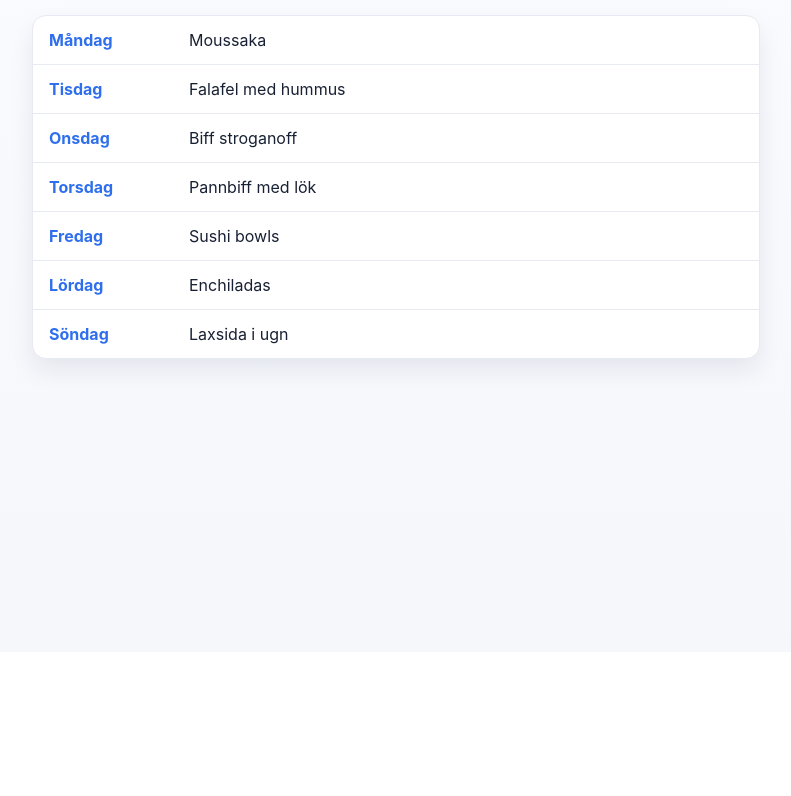
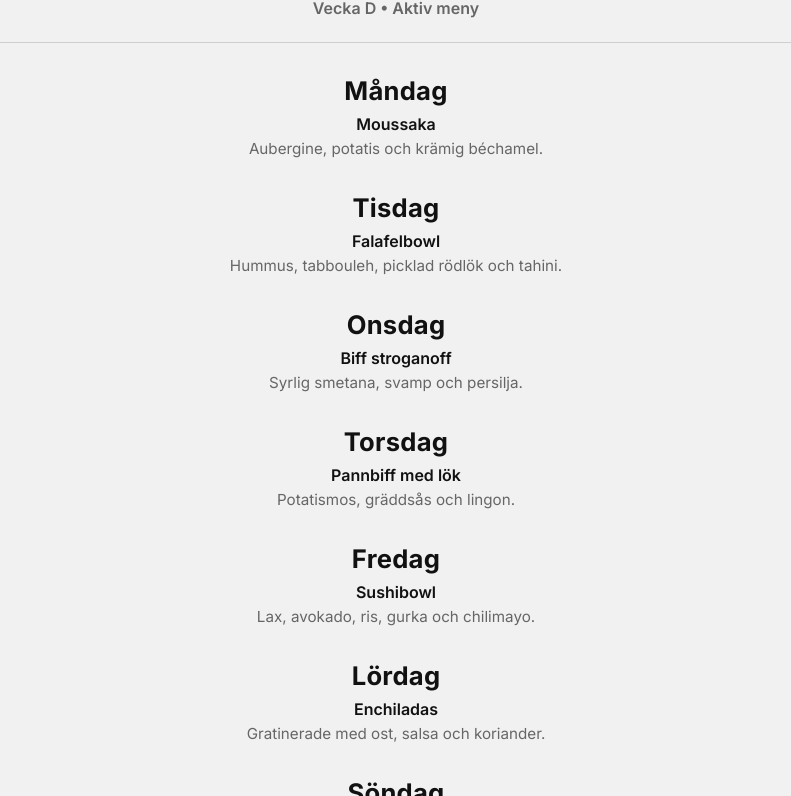
Before and after one commit to hollow-routine/weekly-menu-ipad, a plain HTML site: page index.html in a window 1280 px wide. Shown: the part 148-944 px from the top of the page, without its empty margins (244-1035 px from the left). Before the commit the page ends 800 px from the top, so only its background shows below. Drawn offline with Linux system fonts and the light colour scheme.

Commit message:
Redesign weekly menu layout with cleaner typography and dish descriptions

```diff
--- a/index.html
+++ b/index.html
@@ -4,17 +4,23 @@
     <meta charset="UTF-8" />
     <meta name="viewport" content="width=device-width, initial-scale=1.0" />
     <title>Veckomeny</title>
+    <link rel="preconnect" href="https://fonts.googleapis.com" />
+    <link rel="preconnect" href="https://fonts.gstatic.com" crossorigin />
+    <link
+      href="https://fonts.googleapis.com/css2?family=Inter:wght@400;500;600;700;800&display=swap"
+      rel="stylesheet"
+    />
     <link rel="stylesheet" href="styles.css" />
   </head>
   <body>
-    <main class="container">
-      <header class="top">
-        <div class="logo" aria-label="Logga">🍽️ Matplanen</div>
-        <h1 id="weekTitle">Vecka</h1>
-        <p class="sub">Automatisk rotation varje söndag (4 veckor på repeat)</p>
+    <main class="page">
+      <header class="hero">
+        <div class="hero-mark">🍅 🥑 🍋</div>
+        <h1>VECKOMENY</h1>
+        <p id="weekTitle" class="week-title">Vecka A</p>
       </header>
 
-      <section class="menu-card" aria-live="polite">
+      <section class="menu-wrap" aria-live="polite">
         <ul id="menuList" class="menu-list"></ul>
       </section>
     </main>
--- a/script.js
+++ b/script.js
@@ -1,61 +1,59 @@
-// Referenssöndag för rotationsstart (ändra vid behov)
-// Rotationen byter vecka varje söndag 00:00 lokal tid.
 const CYCLE_START_SUNDAY = new Date("2026-01-04T00:00:00");
 
 const weeklyMenus = [
   {
     weekName: "Vecka A",
     days: [
-      { day: "Måndag", dish: "Kycklinggryta med ris" },
-      { day: "Tisdag", dish: "Ugnslax med dillpotatis" },
-      { day: "Onsdag", dish: "Vegetarisk lasagne" },
-      { day: "Torsdag", dish: "Köttbullar med mos" },
-      { day: "Fredag", dish: "Taco-buffé" },
-      { day: "Lördag", dish: "Pasta carbonara" },
-      { day: "Söndag", dish: "Söndagsstek med rotsaker" }
+      { day: "Måndag", dish: "Krämig butternutsoppa", desc: "Rostad pumpa, lätt chili och citronyoghurt." },
+      { day: "Tisdag", dish: "Chevré- och tomatpaj", desc: "Serveras med honungsdressad grönsallad." },
+      { day: "Onsdag", dish: "Bönbiffar med rostad potatis", desc: "Svarta bönor, vitlök, örter och kall yoghurtsås." },
+      { day: "Torsdag", dish: "Ugnsbakad lax", desc: "Dillpotatis, citron och smörslungade ärtor." },
+      { day: "Fredag", dish: "Blomkålsrisotto", desc: "Parmesan, svamp och krispig grönkålstopping." },
+      { day: "Lördag", dish: "Kycklingwok med nudlar", desc: "Ingefära, soja, lime och sesamfrön." },
+      { day: "Söndag", dish: "Söndagsstek på högrev", desc: "Rotsaker i ugn och rödvinssky." }
     ]
   },
   {
     weekName: "Vecka B",
     days: [
-      { day: "Måndag", dish: "Chili sin carne med ris" },
-      { day: "Tisdag", dish: "Fiskgratäng med citron" },
-      { day: "Onsdag", dish: "Kycklingwok med nudlar" },
-      { day: "Torsdag", dish: "Ärtsoppa & pannkakor" },
-      { day: "Fredag", dish: "Hemgjord pizza" },
-      { day: "Lördag", dish: "Pulled pork-burgare" },
-      { day: "Söndag", dish: "Lammfärsbiffar med tzatziki" }
+      { day: "Måndag", dish: "Chili sin carne", desc: "Serveras med ris, koriander och lime." },
+      { day: "Tisdag", dish: "Fiskgratäng med räkor", desc: "Vitvinssås, dill och potatismos." },
+      { day: "Onsdag", dish: "Vegetarisk lasagne", desc: "Grillad zucchini, tomatsås och mozzarella." },
+      { day: "Torsdag", dish: "Ärtsoppa och pannkakor", desc: "Klassisk torsdag med sylt och grädde." },
+      { day: "Fredag", dish: "Hemgjord pizza", desc: "Två toppings: margherita och svamp/truffel." },
+      { day: "Lördag", dish: "Pulled pork-burgare", desc: "Coleslaw, picklad lök och rostad potatis." },
+      { day: "Söndag", dish: "Lammfärsbiffar", desc: "Serveras med bulgur, mynta och tzatziki." }
     ]
   },
   {
     weekName: "Vecka C",
     days: [
-      { day: "Måndag", dish: "Torsk med äggsås" },
-      { day: "Tisdag", dish: "Linsgryta med naan" },
-      { day: "Onsdag", dish: "Kebabgryta med bulgur" },
-      { day: "Torsdag", dish: "Korv stroganoff" },
-      { day: "Fredag", dish: "Tacopaj med sallad" },
-      { day: "Lördag", dish: "Risotto med svamp" },
-      { day: "Söndag", dish: "Helstekt kyckling" }
+      { day: "Måndag", dish: "Torsk med äggsås", desc: "Kokt potatis, ärtor och brynt smör." },
+      { day: "Tisdag", dish: "Linsgryta med naan", desc: "Röd curry, kokosmjölk och koriander." },
+      { day: "Onsdag", dish: "Kebabgryta", desc: "Mild tomatsås med paprika och bulgur." },
+      { day: "Torsdag", dish: "Korv stroganoff", desc: "Serveras med ris och saltgurka." },
+      { day: "Fredag", dish: "Tacopaj", desc: "Blandfärs, majs, ost och krispig sallad." },
+      { day: "Lördag", dish: "Svamprisotto", desc: "Karljohan, parmesan och citronzest." },
+      { day: "Söndag", dish: "Helstekt kyckling", desc: "Rostad potatis, sky och ugnsbakade morötter." }
     ]
   },
   {
     weekName: "Vecka D",
     days: [
-      { day: "Måndag", dish: "Moussaka" },
-      { day: "Tisdag", dish: "Falafel med hummus" },
-      { day: "Onsdag", dish: "Biff stroganoff" },
-      { day: "Torsdag", dish: "Pannbiff med lök" },
-      { day: "Fredag", dish: "Sushi bowls" },
-      { day: "Lördag", dish: "Enchiladas" },
-      { day: "Söndag", dish: "Laxsida i ugn" }
+      { day: "Måndag", dish: "Moussaka", desc: "Aubergine, potatis och krämig béchamel." },
+      { day: "Tisdag", dish: "Falafelbowl", desc: "Hummus, tabbouleh, picklad rödlök och tahini." },
+      { day: "Onsdag", dish: "Biff stroganoff", desc: "Syrlig smetana, svamp och persilja." },
+      { day: "Torsdag", dish: "Pannbiff med lök", desc: "Potatismos, gräddsås och lingon." },
+      { day: "Fredag", dish: "Sushibowl", desc: "Lax, avokado, ris, gurka och chilimayo." },
+      { day: "Lördag", dish: "Enchiladas", desc: "Gratinerade med ost, salsa och koriander." },
+      { day: "Söndag", dish: "Laxsida i ugn", desc: "Färskpotatis, sparris och hollandaisesås." }
     ]
   }
 ];
 
 function getSundayStart(date) {
   const d = new Date(date);
-  const day = d.getDay(); // 0 = söndag
+  const day = d.getDay();
   d.setHours(0, 0, 0, 0);
   d.setDate(d.getDate() - day);
   return d;
@@ -68,8 +66,6 @@ function getCurrentMenuIndex() {
 
   const diffMs = currentSunday.getTime() - startSunday.getTime();
   const weeksSinceStart = Math.floor(diffMs / (7 * 24 * 60 * 60 * 1000));
-
-  // Säker modulo även om datum är före start
   return ((weeksSinceStart % 4) + 4) % 4;
 }
 
@@ -77,20 +73,22 @@ function renderMenu() {
   const idx = getCurrentMenuIndex();
   const menu = weeklyMenus[idx];
 
-  const title = document.getElementById("weekTitle");
+  document.getElementById("weekTitle").textContent = `${menu.weekName} • Aktiv meny`;
+
   const list = document.getElementById("menuList");
+  list.innerHTML = "";
 
-  title.textContent = `${menu.weekName} • Aktiv meny`;
-
-  list.innerHTML = "";
   menu.days.forEach((item) => {
     const li = document.createElement("li");
-    li.innerHTML = `<span class="day">${item.day}</span><span class="dish">${item.dish}</span>`;
+    li.className = "menu-item";
+    li.innerHTML = `
+      <span class="day">${item.day}</span>
+      <span class="dish">${item.dish}</span>
+      <span class="desc">${item.desc}</span>
+    `;
     list.appendChild(li);
   });
 }
 
 renderMenu();
-
-// Kontrollera varje timme om vi passerat söndagsskifte
 setInterval(renderMenu, 60 * 60 * 1000);
--- a/styles.css
+++ b/styles.css
@@ -1,10 +1,8 @@
 :root {
-  --bg: #f6f7fb;
-  --card: #ffffff;
-  --text: #182033;
-  --muted: #59627a;
-  --accent: #2f6fed;
-  --line: #e7eaf2;
+  --bg: #f1f1f1;
+  --text: #111111;
+  --muted: #666666;
+  --line: #cfcfcf;
 }
 
 * {
@@ -13,50 +11,47 @@
 
 body {
   margin: 0;
-  font-family: Inter, system-ui, -apple-system, Segoe UI, Roboto, Arial, sans-serif;
+  background: var(--bg);
   color: var(--text);
-  background: linear-gradient(180deg, #f9fbff 0%, var(--bg) 100%);
+  font-family: "Inter", system-ui, -apple-system, Segoe UI, Roboto, Arial, sans-serif;
 }
 
-.container {
-  max-width: 760px;
+.page {
+  max-width: 900px;
   margin: 0 auto;
   min-height: 100dvh;
-  padding: 32px 16px 40px;
-  display: flex;
-  flex-direction: column;
-  align-items: center;
+  padding: 28px 20px 42px;
 }
 
-.top {
+.hero {
   text-align: center;
-  margin-bottom: 20px;
+  padding: 12px 0 24px;
 }
 
-.logo {
-  font-size: clamp(1.4rem, 1.6vw + 1rem, 2rem);
-  font-weight: 750;
-  margin-bottom: 10px;
+.hero-mark {
+  font-size: 1.6rem;
+  letter-spacing: 0.2rem;
+  margin-bottom: 8px;
 }
 
-h1 {
+.hero h1 {
   margin: 0;
-  font-size: clamp(1.25rem, 1.2vw + 1rem, 1.8rem);
+  font-size: clamp(2rem, 4vw, 3rem);
+  letter-spacing: 0.05em;
+  font-weight: 800;
 }
 
-.sub {
+.week-title {
   margin: 8px 0 0;
   color: var(--muted);
-  font-size: 0.95rem;
+  font-weight: 600;
+  font-size: 1rem;
 }
 
-.menu-card {
-  width: 100%;
-  background: var(--card);
-  border: 1px solid var(--line);
-  border-radius: 14px;
-  box-shadow: 0 12px 24px rgba(11, 29, 64, 0.08);
-  overflow: hidden;
+.menu-wrap {
+  border-top: 1px solid var(--line);
+  border-bottom: 1px solid var(--line);
+  padding: 16px 0;
 }
 
 .menu-list {
@@ -65,30 +60,41 @@ h1 {
   padding: 0;
 }
 
-.menu-list li {
-  display: grid;
-  grid-template-columns: 130px 1fr;
-  gap: 10px;
-  padding: 14px 16px;
-  border-bottom: 1px solid var(--line);
-}
-
-.menu-list li:last-child {
-  border-bottom: none;
+.menu-item {
+  text-align: center;
+  padding: 16px 8px;
 }
 
 .day {
-  color: var(--accent);
+  display: block;
+  font-size: clamp(1.3rem, 2vw, 1.7rem);
   font-weight: 700;
+  letter-spacing: 0.01em;
+  margin-bottom: 8px;
 }
 
 .dish {
-  color: var(--text);
+  display: block;
+  font-size: clamp(1rem, 1.2vw, 1.08rem);
+  font-weight: 600;
+  margin-bottom: 4px;
 }
 
-@media (max-width: 520px) {
-  .menu-list li {
-    grid-template-columns: 1fr;
-    gap: 4px;
+.desc {
+  display: block;
+  color: var(--muted);
+  font-size: 0.95rem;
+  line-height: 1.45;
+  max-width: 680px;
+  margin: 0 auto;
+}
+
+@media (max-width: 640px) {
+  .page {
+    padding: 16px 14px 28px;
+  }
+
+  .menu-item {
+    padding: 14px 4px;
   }
 }
```
